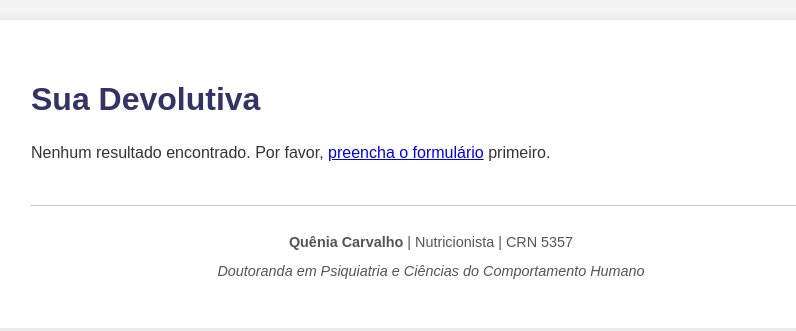
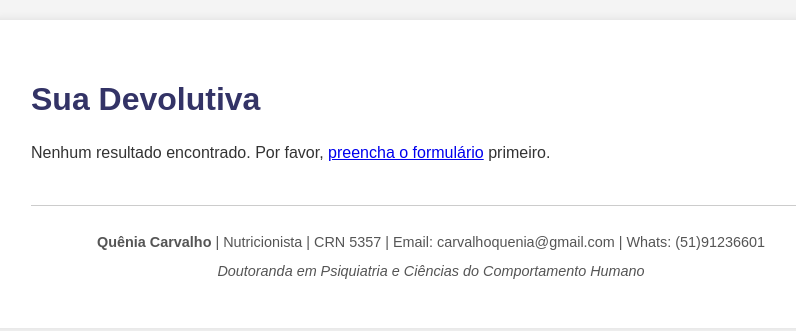
Before and after one commit to mitigan1/healthdiet, a website: page devolutiva.html in a window 1280 px wide. Shown: the whole page, without its empty margins (209-1005 px from the left). Drawn offline with Linux system fonts and the light colour scheme.

Commit message:
adicionando dados da quenia

```diff
--- a/devolutiva.html
+++ b/devolutiva.html
@@ -82,7 +82,7 @@
             <p>Carregando resultados...</p>
         </div>
         <div style="margin-top: 40px; padding-top: 20px; border-top: 1px solid #ccc; text-align: center; color: #555; font-size: 0.9em; font-family: Arial, sans-serif;">
-        <p style="margin: 5px 0;"><strong>Quênia Carvalho</strong> | Nutricionista | CRN 5357</p>
+        <p style="margin: 5px 0;"><strong>Quênia Carvalho</strong> | Nutricionista | CRN 5357 | Email: carvalhoquenia@gmail.com | Whats: (51)91236601</p>
         <p style="margin: 5px 0; font-style: italic;">Doutoranda em Psiquiatria e Ciências do Comportamento Humano</p>
         </div>
     </div>
```
Also changed, not shown: index.html (+1 -1 lines).
